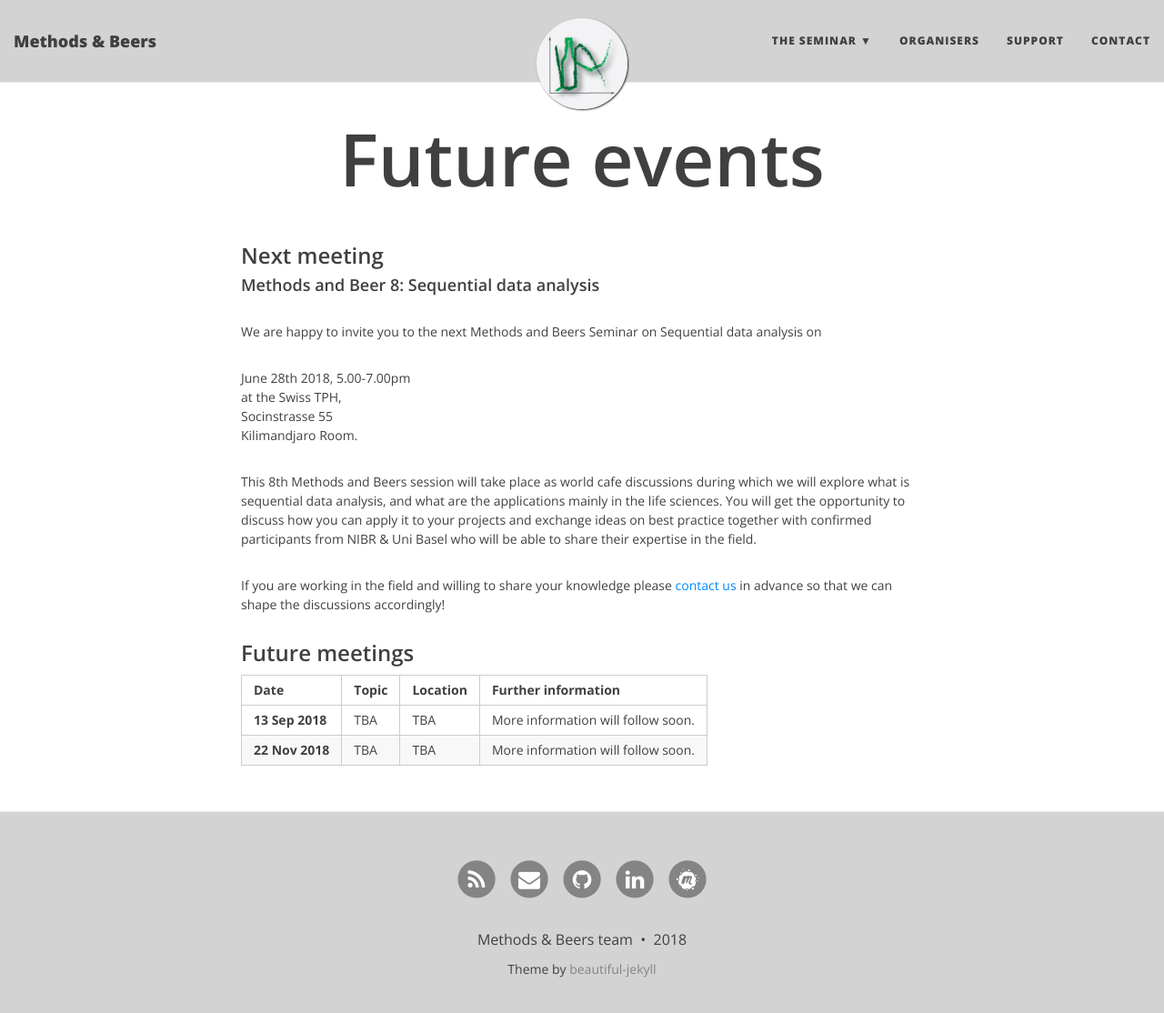
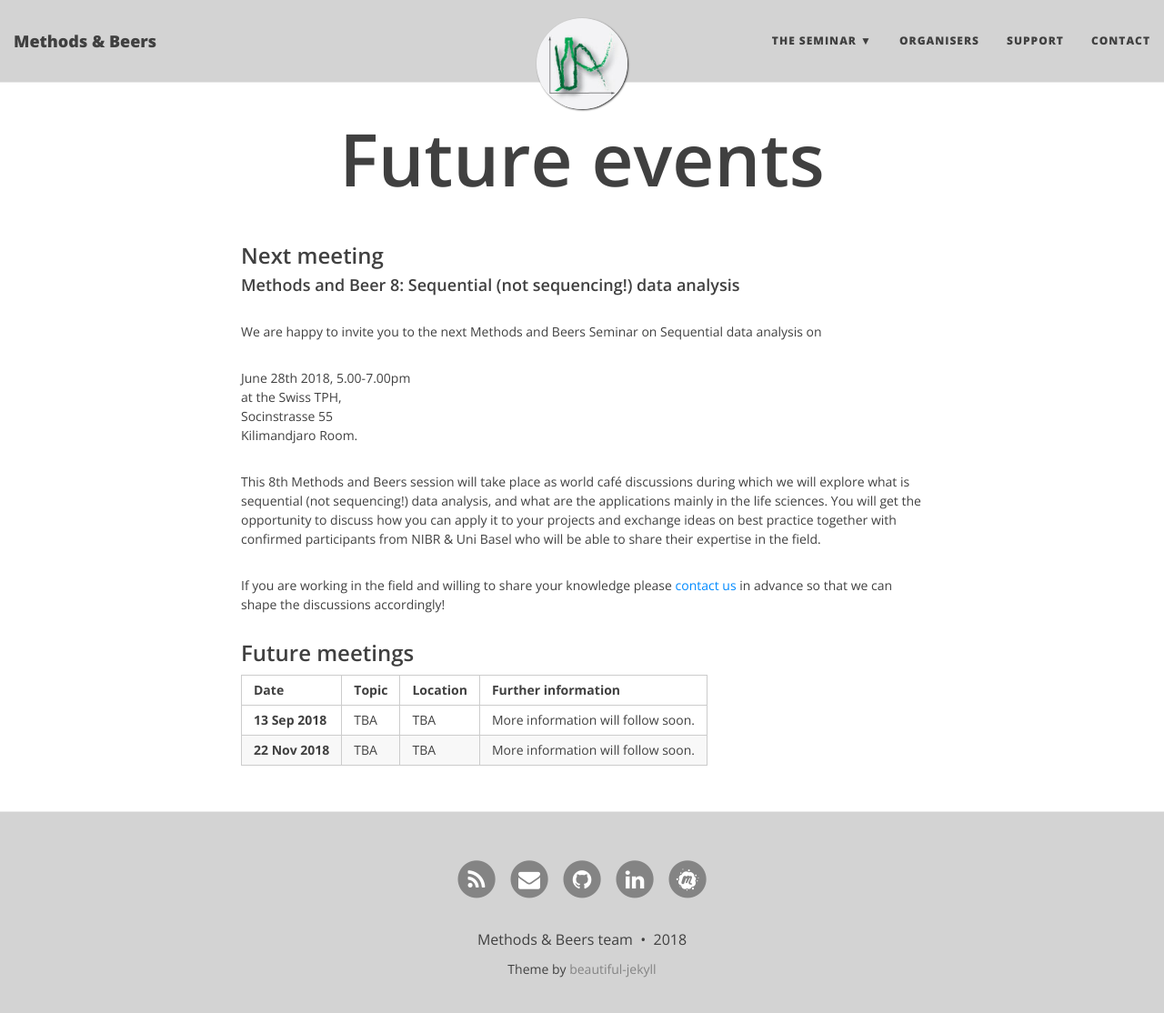
Before and after one commit to BaselComputationalCommunityInResearch/BaselComputationalCommunityInResearch.github.io, a Jekyll site: the page built from seminar/futureevents.md, in a window 1280 px wide and 1126 px high. Shown: the top 1114 px of the window at 91% size. Built offline with Jekyll 4.4.1, drawn with Linux system fonts in a browser that asks for light colours.

Commit message:
changes to event description (added - not sequencing!)

```diff
--- a/seminar/futureevents.md
+++ b/seminar/futureevents.md
@@ -6,7 +6,7 @@ title: Future events
 ### Next meeting
 
 
-#### Methods and Beer 8: Sequential data analysis ####
+#### Methods and Beer 8: Sequential (not sequencing!) data analysis ####
 
 We are happy to invite you to the next Methods and Beers Seminar on Sequential data analysis on
 
@@ -15,7 +15,7 @@ at the Swiss TPH,
 Socinstrasse 55
 Kilimandjaro Room.
 
-This 8th Methods and Beers session will take place as world cafe discussions during which we will explore what is sequential data analysis, and what are the applications mainly in the life sciences.
+This 8th Methods and Beers session will take place as world café discussions during which we will explore what is sequential (not sequencing!) data analysis, and what are the applications mainly in the life sciences.
 You will get the opportunity to discuss how you can apply it to your projects and exchange ideas on best practice together with confirmed participants from NIBR & Uni Basel who will be able to share their expertise in the field.
 
 If you are working in the field and willing to share your knowledge please [contact us][link contact] in advance so that we can shape the discussions accordingly!
```
